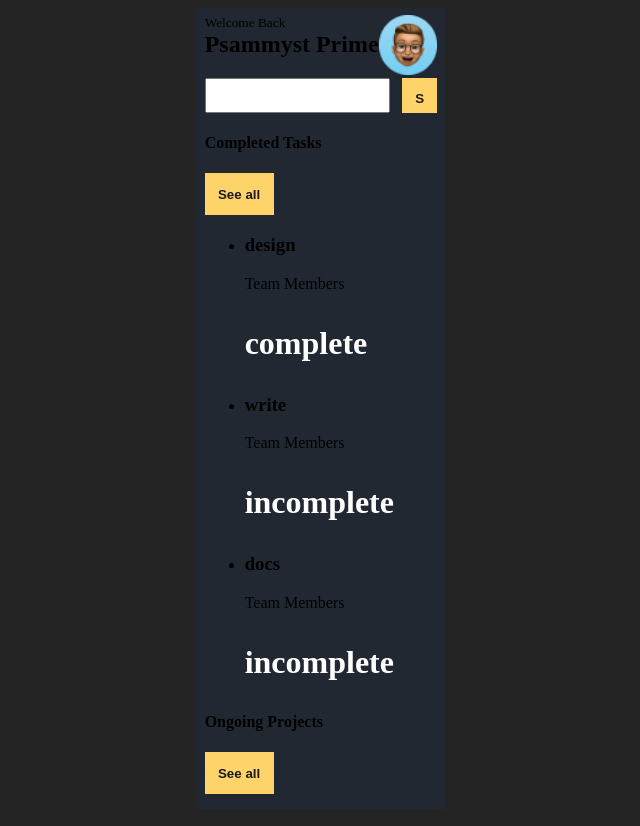
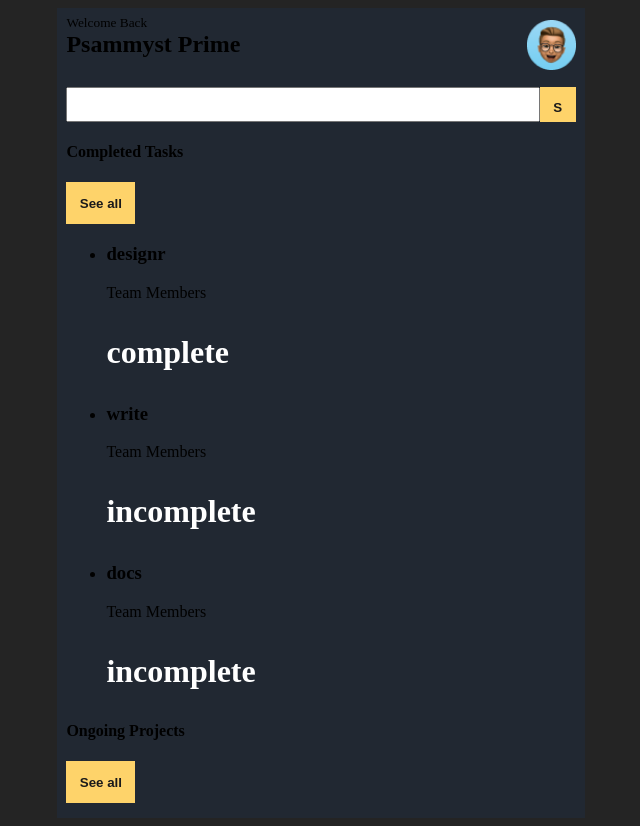
Before and after one commit to PsammystPrime/To-do-list, a React (Vite) app in the folder react/: page /homepage in a window 1280 px wide. Shown: the whole page, without its empty margins (319-959 px from the left). Built offline with nearby package versions, Linux system fonts and the light colour scheme.

Commit message:
update search bar width

```diff
--- a/react/src/App.css
+++ b/react/src/App.css
@@ -123,10 +123,12 @@ a {
   display: flex;
   justify-content: space-between;
   align-items: center;
+  gap: 50px;
+  margin-bottom: 9px;
   /* background-color: #fed36a; */
 }
 .profile-pic {
-  height: 60px;
+  height: 50px;
 }
 .greetings > span {
   font-size: smaller;
@@ -143,4 +145,16 @@ h2 {
 }
 #search {
   height: 35px;
+  width: 37vw;
 }
+/* Completed Tasks */
+section {
+  /* background-color: #fed36a; */
+  margin-top: 5px;
+  display: flex;
+  flex-wrap: wrap;
+}
+section h3 {
+  font-size: larger;
+  font-weight: 900;
+}
--- a/react/src/home.jsx
+++ b/react/src/home.jsx
@@ -5,14 +5,13 @@ export default function Home() {
   function Task(key, title, status) {
     (this.title = title), (this.status = status), (this.key = key);
   }
-  const tsk1 = new Task(0, "design", "complete");
-  const tsk2 = new Task(1, "write", "incomplete");
-  const tsk3 = new Task(2, "docs", "incomplete");
+  const task1 = new Task(0, "designr", "complete");
+  const task2 = new Task(1, "write", "incomplete");
+  const task3 = new Task(2, "docs", "incomplete");
   // create array and store the tasks
   const taskArray = [];
-  taskArray.push(tsk1, tsk2, tsk3);
-  console.log(taskArray);
-
+  taskArray.push(task1, task2, task3);
+  //map the itemsArray into an another array and the tags each item will take
   const listItems = taskArray.map((task) => (
     <li key={task.key}>
       <h3>{task.title}</h3>
@@ -21,6 +20,7 @@ export default function Home() {
     </li>
   ));
 
+  // display the output
   return (
     <main>
       <div className="home-container">
@@ -54,14 +54,3 @@ export default function Home() {
     </main>
   );
 }
-
-// const listItems = taskArray.map((person) => (
-//   <li key={person.key}>
-//     <p>
-//       <b>{person.title}:</b>
-//       {" " + person.status + " "}
-//       known for {person.accomplishment}
-//     </p>
-//   </li>
-// ));
-// return <ul>{listItems}</ul>;
```
